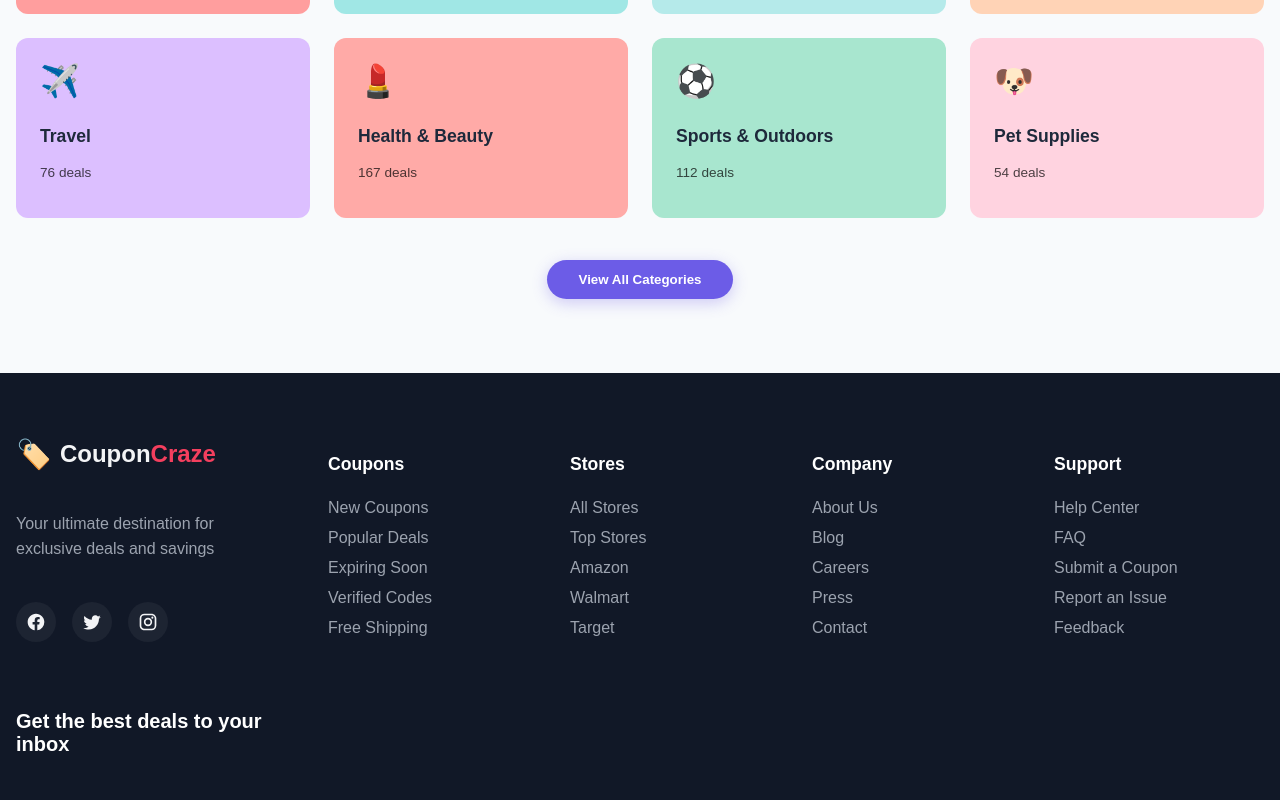
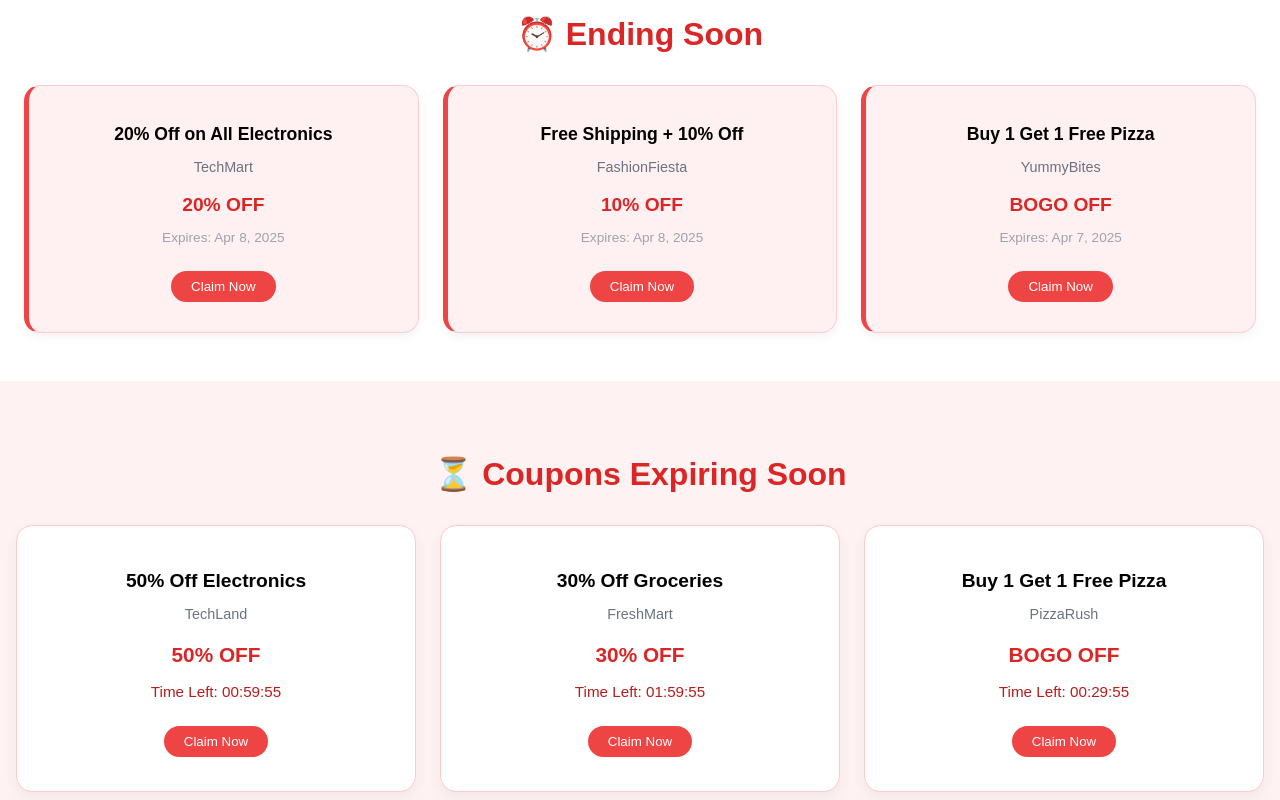
Before and after one commit to dev-nirob1/coupons-website, a Vue app: page / in a window 1280 px wide. Shown: the part 1620-2420 px from the top of the page. Built offline with nearby package versions, Linux system fonts and the light colour scheme.

Commit message:
countdonw section

```diff
--- /dev/null
+++ b/src/components/section/ByCountry.vue
@@ -0,0 +1,3 @@
+<template>
+  by country
+</template>
--- /dev/null
+++ b/src/components/section/CallToAction.vue
@@ -0,0 +1,3 @@
+<template>
+  call to action
+</template>
--- /dev/null
+++ b/src/components/section/CountdownSection.vue
@@ -0,0 +1,173 @@
+<template>
+  <section class="countdown-section">
+    <h2 class="section-title">⏳ Coupons Expiring Soon</h2>
+
+    <div class="coupon-grid">
+      <div
+        v-for="coupon in coupons"
+        :key="coupon.id"
+        class="coupon-card"
+      >
+        <h3>{{ coupon.title }}</h3>
+        <p class="store">{{ coupon.store }}</p>
+        <p class="discount">{{ coupon.discount }} OFF</p>
+
+        <p v-if="coupon.remaining > 0" class="countdown">
+          Time Left: {{ formatCountdown(coupon.remaining) }}
+        </p>
+        <p v-else class="expired">Expired</p>
+
+        <button
+          class="btn-claim"
+          :disabled="coupon.remaining <= 0"
+        >
+          {{ coupon.remaining > 0 ? 'Claim Now' : 'Unavailable' }}
+        </button>
+      </div>
+    </div>
+  </section>
+</template>
+
+<script setup>
+import { ref, onMounted, onBeforeUnmount } from 'vue'
+
+const coupons = ref([
+  {
+    id: 1,
+    title: '50% Off Electronics',
+    store: 'TechLand',
+    discount: '50%',
+    expiresAt: new Date(Date.now() + 3600 * 1000), // 1 hour from now
+    remaining: 0
+  },
+  {
+    id: 2,
+    title: '30% Off Groceries',
+    store: 'FreshMart',
+    discount: '30%',
+    expiresAt: new Date(Date.now() + 7200 * 1000), // 2 hours
+    remaining: 0
+  },
+  {
+    id: 3,
+    title: 'Buy 1 Get 1 Free Pizza',
+    store: 'PizzaRush',
+    discount: 'BOGO',
+    expiresAt: new Date(Date.now() + 1800 * 1000), // 30 mins
+    remaining: 0
+  }
+])
+
+function updateCountdowns() {
+  const now = new Date()
+  coupons.value.forEach(coupon => {
+    const timeLeft = coupon.expiresAt - now
+    coupon.remaining = timeLeft > 0 ? timeLeft : 0
+  })
+}
+
+function formatCountdown(ms) {
+  const totalSeconds = Math.floor(ms / 1000)
+  const hours = String(Math.floor(totalSeconds / 3600)).padStart(2, '0')
+  const minutes = String(Math.floor((totalSeconds % 3600) / 60)).padStart(2, '0')
+  const seconds = String(totalSeconds % 60).padStart(2, '0')
+  return `${hours}:${minutes}:${seconds}`
+}
+
+let interval
+
+onMounted(() => {
+  updateCountdowns()
+  interval = setInterval(updateCountdowns, 1000)
+})
+
+onBeforeUnmount(() => {
+  clearInterval(interval)
+})
+</script>
+
+<style scoped>
+.countdown-section {
+  padding: 3rem 1rem;
+  background: #fef2f2;
+  text-align: center;
+}
+
+.section-title {
+  font-size: 2rem;
+  margin-bottom: 2rem;
+  color: #dc2626;
+}
+
+.coupon-grid {
+  display: grid;
+  grid-template-columns: repeat(auto-fit, minmax(260px, 1fr));
+  gap: 1.5rem;
+}
+
+.coupon-card {
+  background: #fff;
+  border: 1px solid #fecaca;
+  border-radius: 1rem;
+  padding: 1.5rem;
+  box-shadow: 0 6px 14px rgba(0, 0, 0, 0.05);
+  transition: transform 0.2s ease;
+}
+
+.coupon-card:hover {
+  transform: translateY(-5px);
+}
+
+h3 {
+  font-size: 1.2rem;
+  font-weight: 600;
+  margin-bottom: 0.5rem;
+}
+
+.store {
+  color: #6b7280;
+  font-size: 0.9rem;
+  margin-bottom: 0.5rem;
+}
+
+.discount {
+  font-size: 1.3rem;
+  color: #dc2626;
+  font-weight: bold;
+  margin-bottom: 1rem;
+}
+
+.countdown {
+  font-size: 0.95rem;
+  font-weight: 500;
+  color: #b91c1c;
+  margin-bottom: 1rem;
+}
+
+.expired {
+  color: #9ca3af;
+  font-size: 0.9rem;
+  margin-bottom: 1rem;
+}
+
+.btn-claim {
+  background: #ef4444;
+  color: #fff;
+  padding: 0.5rem 1.25rem;
+  border: none;
+  border-radius: 999px;
+  font-weight: 500;
+  cursor: pointer;
+  transition: background 0.2s ease;
+}
+
+.btn-claim:hover {
+  background: #dc2626;
+}
+
+.btn-claim:disabled {
+  background: #f3f4f6;
+  color: #9ca3af;
+  cursor: not-allowed;
+}
+</style>
--- /dev/null
+++ b/src/components/section/EndingSoon.vue
@@ -0,0 +1,128 @@
+<template>
+  <section class="ending-soon-section">
+    <h2 class="section-title">⏰ Ending Soon</h2>
+
+    <div class="coupon-grid container">
+      <div
+        v-for="coupon in endingSoonCoupons"
+        :key="coupon.id"
+        class="coupon-card"
+      >
+        <div class="coupon-content">
+          <h3>{{ coupon.title }}</h3>
+          <p class="store">{{ coupon.store }}</p>
+          <p class="discount">{{ coupon.discount }} OFF</p>
+          <p class="expires">Expires: {{ formatDate(coupon.expiresAt) }}</p>
+          <button class="btn-claim">Claim Now</button>
+        </div>
+      </div>
+    </div>
+  </section>
+</template>
+
+<script setup>
+import { ref } from 'vue'
+
+const endingSoonCoupons = ref([
+  {
+    id: 1,
+    title: '20% Off on All Electronics',
+    store: 'TechMart',
+    discount: '20%',
+    expiresAt: '2025-04-08',
+  },
+  {
+    id: 2,
+    title: 'Free Shipping + 10% Off',
+    store: 'FashionFiesta',
+    discount: '10%',
+    expiresAt: '2025-04-08',
+  },
+  {
+    id: 3,
+    title: 'Buy 1 Get 1 Free Pizza',
+    store: 'YummyBites',
+    discount: 'BOGO',
+    expiresAt: '2025-04-07',
+  }
+])
+
+function formatDate(dateStr) {
+  const date = new Date(dateStr)
+  return date.toLocaleDateString(undefined, { month: 'short', day: 'numeric', year: 'numeric' })
+}
+</script>
+
+<style scoped>
+.ending-soon-section {
+  background-color: #fff;
+  padding: 3rem 1.5rem;
+  text-align: center;
+}
+
+.section-title {
+  font-size: 2rem;
+  margin-bottom: 2rem;
+  color: #dc2626;
+}
+
+.coupon-grid {
+  display: grid;
+  grid-template-columns: repeat(auto-fit, minmax(260px, 1fr));
+  gap: 1.5rem;
+}
+
+.coupon-card {
+  background: #fff0f1;
+  border: 1px solid #fecdd3;
+  border-left: 5px solid #ef4444;
+  border-radius: 1rem;
+  padding: 1.25rem;
+  box-shadow: 0 4px 10px rgba(0, 0, 0, 0.05);
+  transition: transform 0.3s ease;
+}
+
+.coupon-card:hover {
+  transform: translateY(-5px);
+}
+
+.coupon-content h3 {
+  font-size: 1.1rem;
+  font-weight: 600;
+  margin-bottom: 0.25rem;
+}
+
+.store {
+  color: #6b7280;
+  font-size: 0.9rem;
+  margin-bottom: 0.5rem;
+}
+
+.discount {
+  font-size: 1.2rem;
+  font-weight: bold;
+  color: #dc2626;
+  margin-bottom: 0.5rem;
+}
+
+.expires {
+  font-size: 0.85rem;
+  color: #9ca3af;
+  margin-bottom: 1rem;
+}
+
+.btn-claim {
+  background: #ef4444;
+  color: white;
+  padding: 0.5rem 1.25rem;
+  border: none;
+  border-radius: 999px;
+  font-weight: 500;
+  cursor: pointer;
+  transition: background 0.2s ease;
+}
+
+.btn-claim:hover {
+  background: #dc2626;
+}
+</style>
--- /dev/null
+++ b/src/components/section/FeaturedCoupon.vue
@@ -0,0 +1,3 @@
+<template>
+  featured coupon
+</template>
--- /dev/null
+++ b/src/components/section/NewOffer.vue
@@ -0,0 +1,3 @@
+<template>
+  new offer
+</template>
--- a/src/zems/front/pages/HomePage.vue
+++ b/src/zems/front/pages/HomePage.vue
@@ -1,12 +1,23 @@
 <script setup>
 import BannerSection from '@/components/section/BannerSection.vue';
+import ByCountry from '@/components/section/ByCountry.vue';
+import CallToAction from '@/components/section/CallToAction.vue';
 import CategorySection from '@/components/section/CategorySection.vue';
-import HeroSection from '@/components/section/HeroSection.vue';
-
+import CountdownSection from '@/components/section/CountdownSection.vue';
+import EndingSoon from '@/components/section/EndingSoon.vue';
+import FeaturedCoupon from '@/components/section/FeaturedCoupon.vue';
+// import HeroSection from '@/components/section/HeroSection.vue';
+import NewOffer from '@/components/section/NewOffer.vue';
 </script>
 
 <template>
-  <HeroSection/>
+  <!-- <HeroSection/> -->
   <BannerSection/>
   <CategorySection/>
+  <EndingSoon/>
+  <CountdownSection/>
+  <FeaturedCoupon/>
+  <NewOffer/>
+  <ByCountry/>
+  <CallToAction/>
 </template>
```
